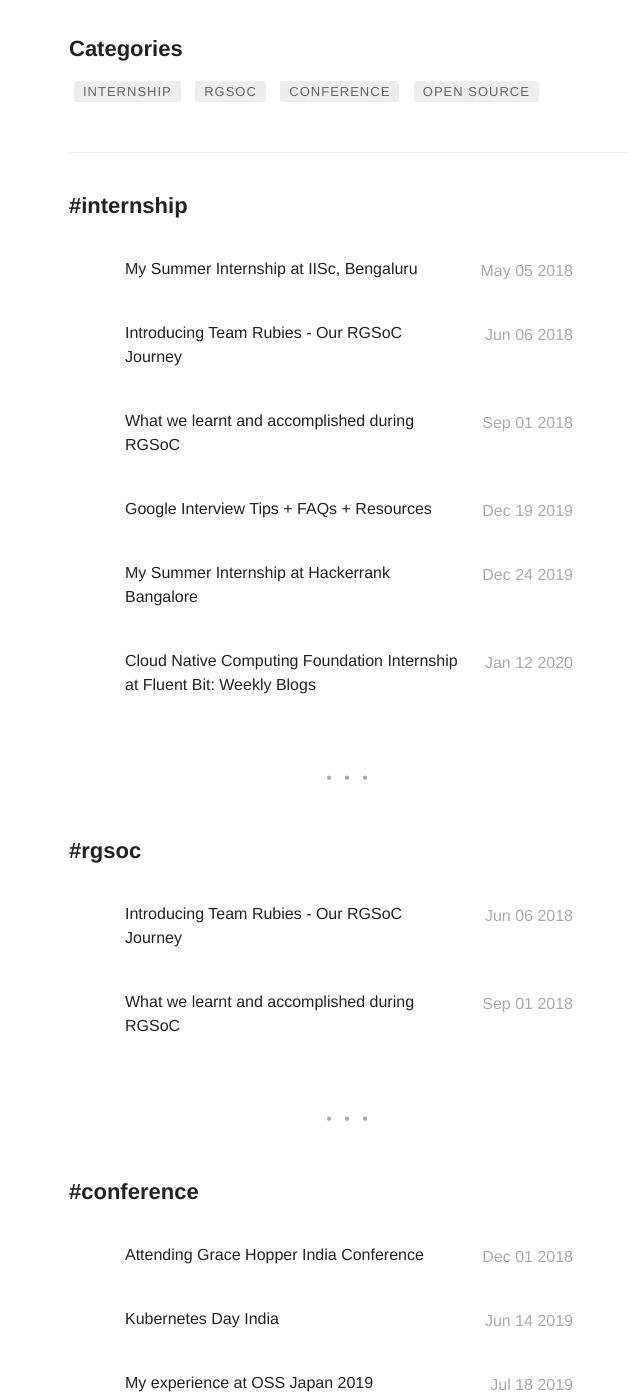
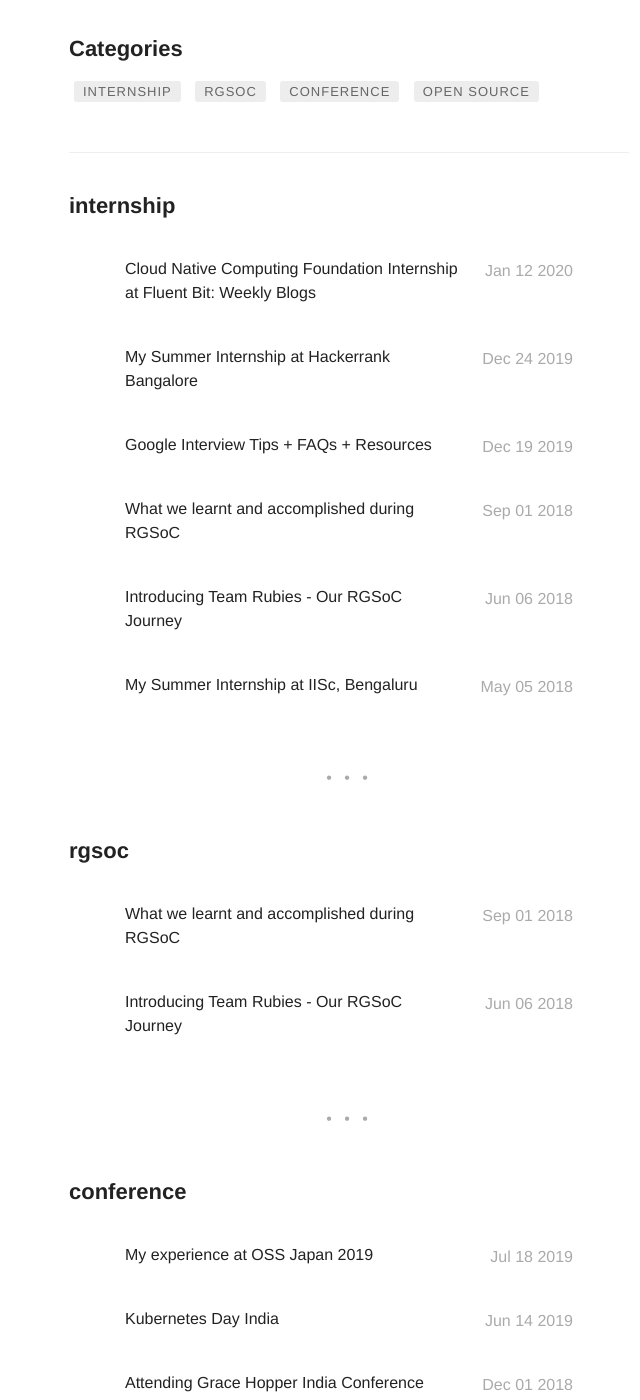
Before and after one commit to asquare14/aSquare14.github.io, a Jekyll site: the page built from tags.html, in a window 1280 px wide and 1400 px high, scrolled down 565 px. Shown: the whole window, without its empty margins (291-931 px from the left). Built offline with Jekyll 4.4.1, drawn with Linux system fonts in a browser that asks for light colours; some of the changed text lies outside the part shown.

Commit message:
reverse order

```diff
--- a/tags.html
+++ b/tags.html
@@ -24,11 +24,11 @@
 
 <section class="tag-list">
     {% for tag in site.tags  %}
-    <h2 class="title" id="{{ tag[0] | slugify }}">#{{ tag[0] }}</h2>
+    <h2 class="title" id="{{ tag[0] | slugify }}">{{ tag[0] }}</h2>
 
     <ul class="list">
         {% assign pages_list = tag[1] %}
-        {% for post in pages_list reversed %}
+        {% for post in pages_list %}
             {% if post.title != null %}
                 {% if group == null or group == post.group %}
                     <li class="item">
```
